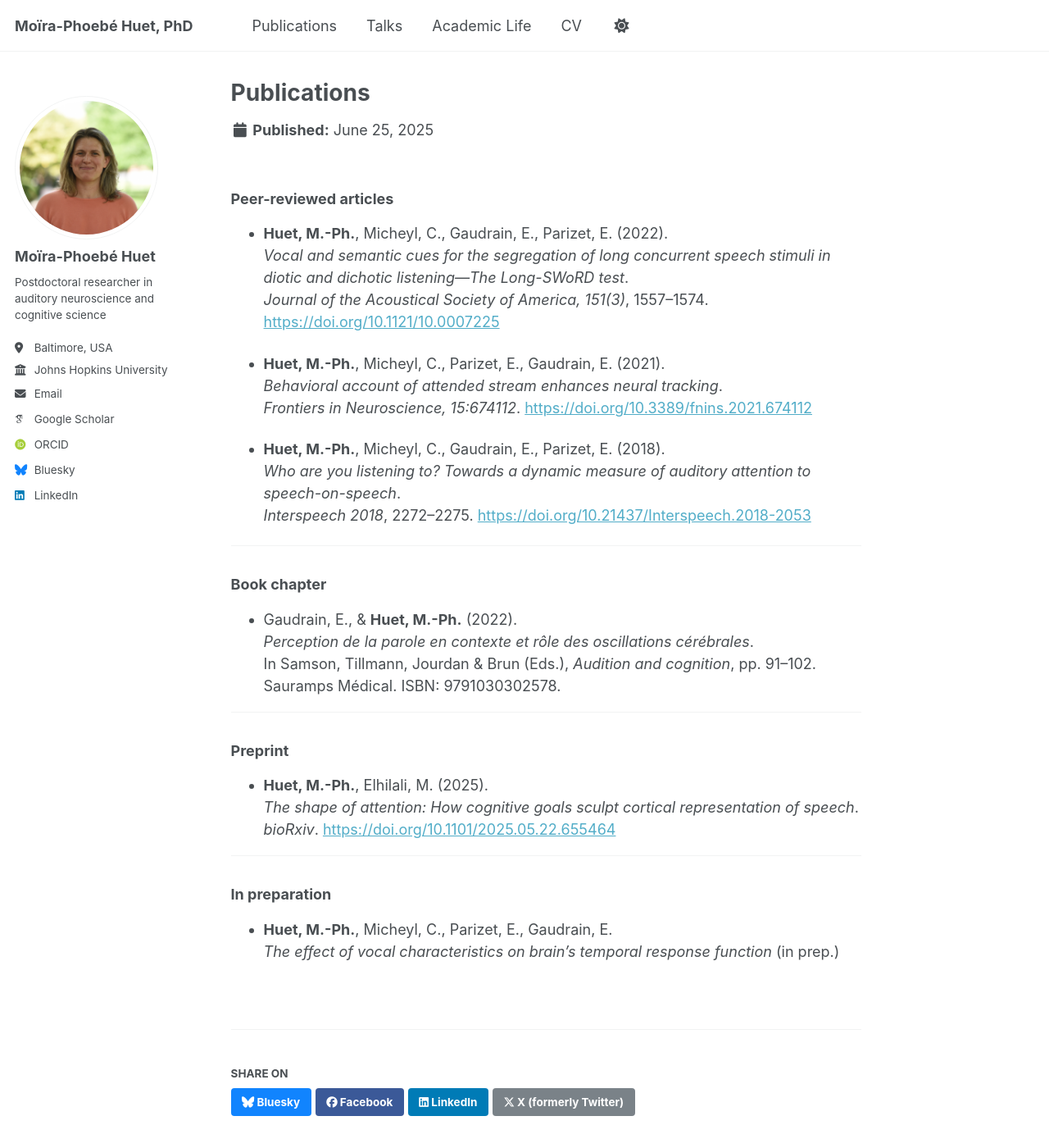
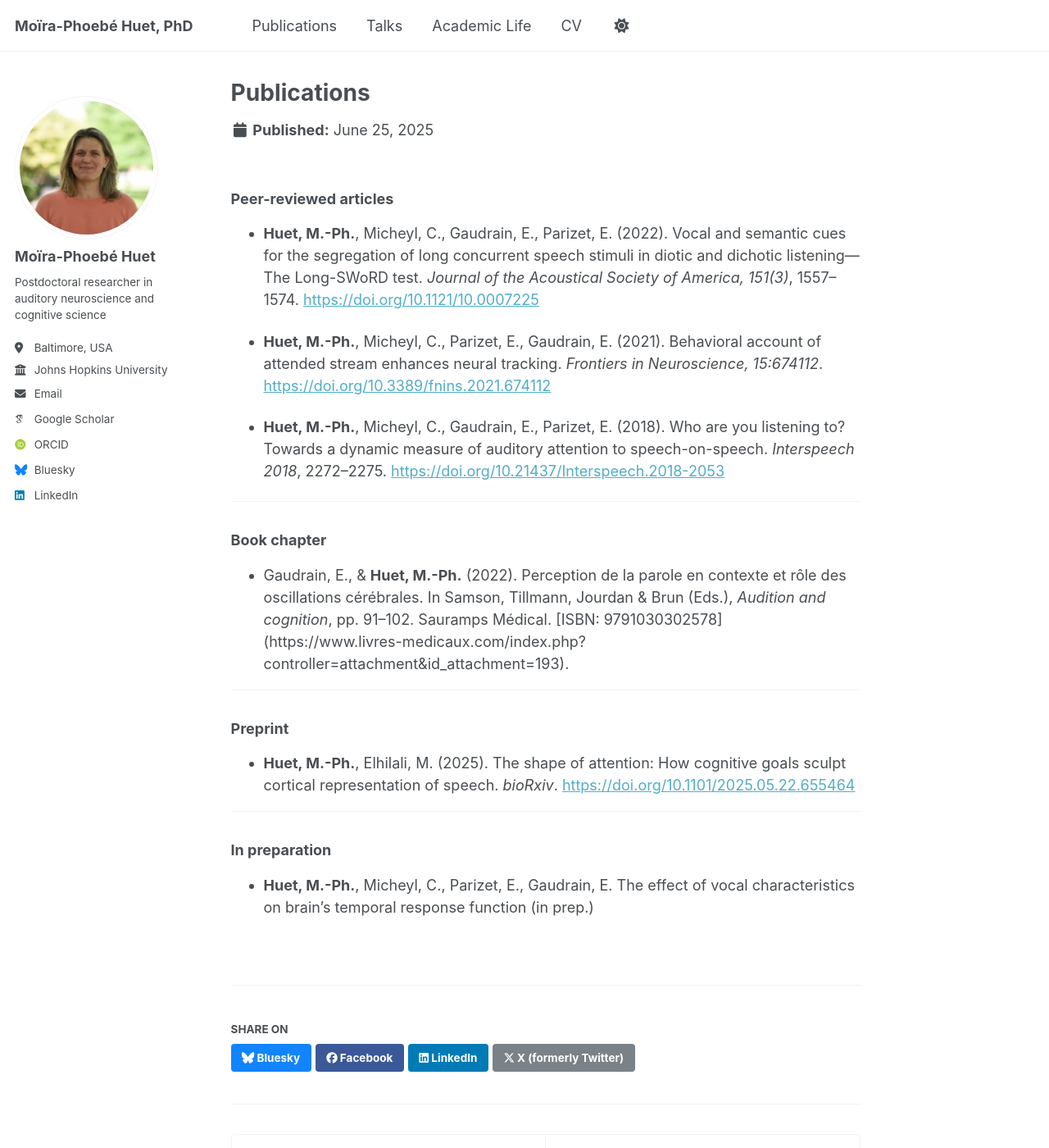
Before and after one commit to mphuet/mphuet.github.io, a Jekyll site: the page built from _publications/publications.md, in a window 1280 px wide and 1400 px high. Shown: the whole window at 82% size. Built offline with Jekyll 4.4.1, drawn with Linux system fonts in a browser that asks for light colours; some web fonts are replaced; part of the change alters nothing that is shown.

Commit message:
Update publications.md

```diff
--- a/_publications/publications.md
+++ b/_publications/publications.md
@@ -7,37 +7,26 @@ author_profile: true
 
 ### Peer-reviewed articles
 
-- **Huet, M.-Ph.**, Micheyl, C., Gaudrain, E., Parizet, E. (2022).
-  *Vocal and semantic cues for the segregation of long concurrent speech stimuli in diotic and dichotic listening—The Long-SWoRD test*.
-  *Journal of the Acoustical Society of America, 151(3)*, 1557–1574. [https://doi.org/10.1121/10.0007225](https://doi.org/10.1121/10.0007225)
+- **Huet, M.-Ph.**, Micheyl, C., Gaudrain, E., Parizet, E. (2022). Vocal and semantic cues for the segregation of long concurrent speech stimuli in diotic and dichotic listening—The Long-SWoRD test. *Journal of the Acoustical Society of America, 151(3)*, 1557–1574. [https://doi.org/10.1121/10.0007225](https://doi.org/10.1121/10.0007225)
 
-- **Huet, M.-Ph.**, Micheyl, C., Parizet, E., Gaudrain, E. (2021).
-  *Behavioral account of attended stream enhances neural tracking*.
-  *Frontiers in Neuroscience, 15:674112*. [https://doi.org/10.3389/fnins.2021.674112](https://doi.org/10.3389/fnins.2021.674112)
+- **Huet, M.-Ph.**, Micheyl, C., Parizet, E., Gaudrain, E. (2021). Behavioral account of attended stream enhances neural tracking. *Frontiers in Neuroscience, 15:674112*. [https://doi.org/10.3389/fnins.2021.674112](https://doi.org/10.3389/fnins.2021.674112)
 
-- **Huet, M.-Ph.**, Micheyl, C., Gaudrain, E., Parizet, E. (2018).
-  *Who are you listening to? Towards a dynamic measure of auditory attention to speech-on-speech*.
-  *Interspeech 2018*, 2272–2275. [https://doi.org/10.21437/Interspeech.2018-2053](https://doi.org/10.21437/Interspeech.2018-2053)
+- **Huet, M.-Ph.**, Micheyl, C., Gaudrain, E., Parizet, E. (2018). Who are you listening to? Towards a dynamic measure of auditory attention to speech-on-speech. *Interspeech 2018*, 2272–2275. [https://doi.org/10.21437/Interspeech.2018-2053](https://doi.org/10.21437/Interspeech.2018-2053)
 
 ---
 
 ### Book chapter
 
-- Gaudrain, E., & **Huet, M.-Ph.** (2022).
-  *Perception de la parole en contexte et rôle des oscillations cérébrales*.
-  In Samson, Tillmann, Jourdan & Brun (Eds.), *Audition and cognition*, pp. 91–102. Sauramps Médical. ISBN: 9791030302578.
+- Gaudrain, E., & **Huet, M.-Ph.** (2022). Perception de la parole en contexte et rôle des oscillations cérébrales. In Samson, Tillmann, Jourdan & Brun (Eds.), *Audition and cognition*, pp. 91–102. Sauramps Médical. [ISBN: 9791030302578] (https://www.livres-medicaux.com/index.php?controller=attachment&id_attachment=193).
 
 ---
 
 ### Preprint
 
-- **Huet, M.-Ph.**, Elhilali, M. (2025).
-  *The shape of attention: How cognitive goals sculpt cortical representation of speech*.
-  *bioRxiv*. [https://doi.org/10.1101/2025.05.22.655464](https://doi.org/10.1101/2025.05.22.655464)
+- **Huet, M.-Ph.**, Elhilali, M. (2025). The shape of attention: How cognitive goals sculpt cortical representation of speech. *bioRxiv*. [https://doi.org/10.1101/2025.05.22.655464](https://doi.org/10.1101/2025.05.22.655464)
 
 ---
 
 ### In preparation
 
-- **Huet, M.-Ph.**, Micheyl, C., Parizet, E., Gaudrain, E.
-  *The effect of vocal characteristics on brain’s temporal response function* (in prep.)
+- **Huet, M.-Ph.**, Micheyl, C., Parizet, E., Gaudrain, E. The effect of vocal characteristics on brain’s temporal response function (in prep.)
```
